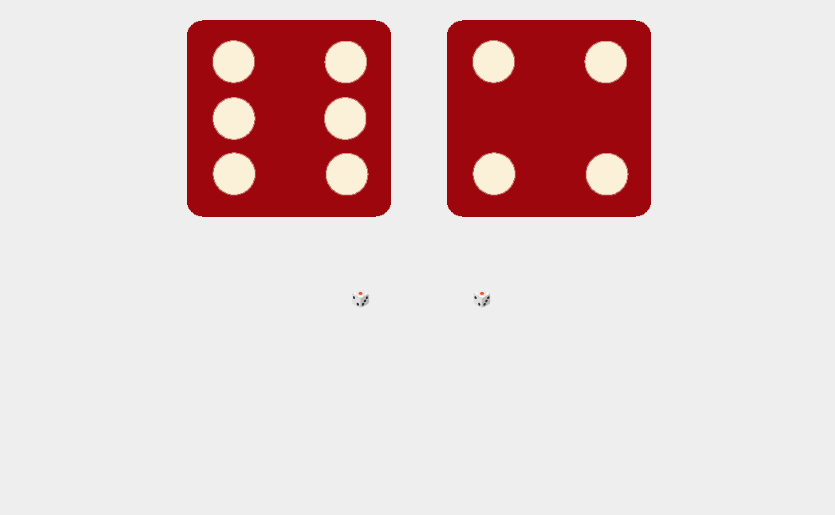
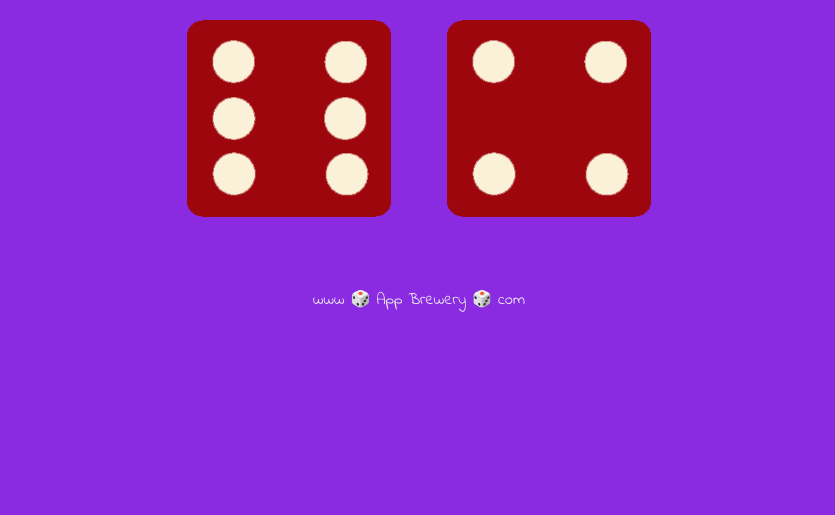
Before and after one commit to ashishk8826/dice3.github.io, a plain HTML site: page index.html in a window 1280 px wide. Shown: the part 285-800 px from the top of the page, without its empty margins (221-1056 px from the left). Drawn offline with Linux system fonts and the light colour scheme.

Commit message:
fatch data

```diff
--- a/styles.css
+++ b/styles.css
@@ -11,7 +11,7 @@
 }
 
 body {
-  background-color: rgba(10, 7, 4, 0.068);
+  background-color:blueviolet;
 }
 
 h1 {
```
